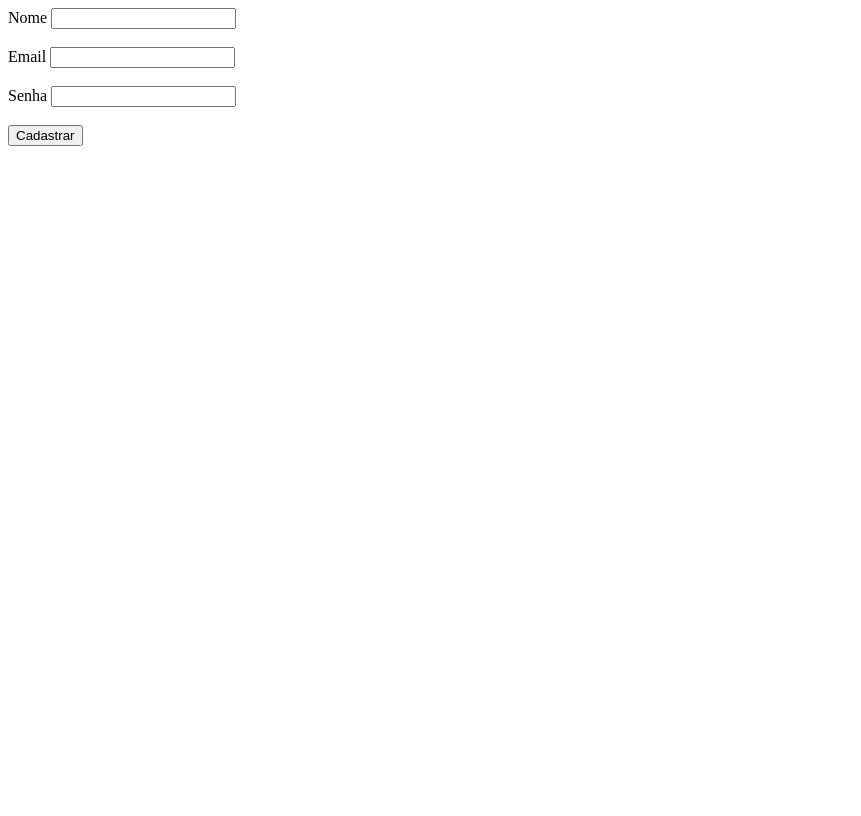
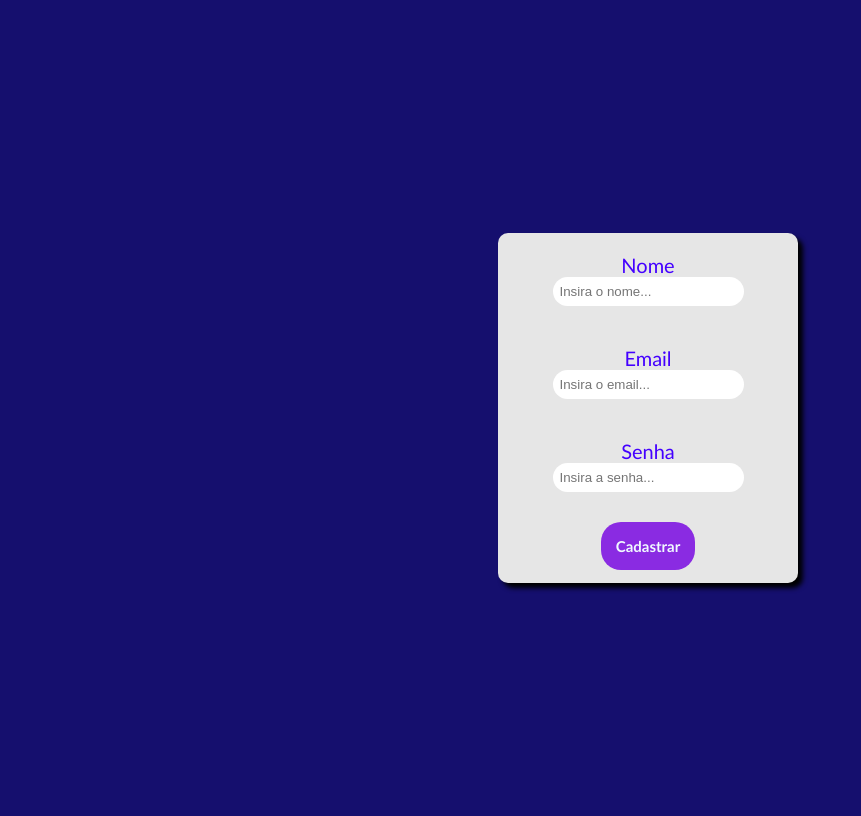
Before and after one commit to VitorCapeleti/task-manager-api, a PHP site: page / in a window 1280 px wide. Shown: the whole page, without its empty margins (0-861 px from the left). Before the commit the page ends 146 px from the top, so only its background shows below. Run offline with PHP 8.4, Linux system fonts and the light colour scheme.

Commit message:
Personalizacao basica

```diff
--- /dev/null
+++ b/src/css/style.css
@@ -0,0 +1,54 @@
+body{
+    background: rgb(21, 15, 110);
+    overflow-x: hidden;
+}
+.container{
+    width: 100vw;
+    height: 100vh;
+    display: flex;
+    flex-direction: row;
+    justify-content: center;
+    align-items: center;
+}
+.box{
+    width: 300px;
+    height: 350px;
+    background: #e6e6e6;
+    display: flex;
+    flex-direction: column;
+    align-items: center;
+    border-radius: 10px;
+    box-shadow: 5px 5px 5px black;;
+}
+.elementstxt{
+    padding: 20px;
+    display: flex;
+    flex-direction: column;
+    align-items: center;
+
+}
+.elementstxt label{
+    color: rgb(68, 0, 255);
+    font-family: 'Gill Sans', 'Gill Sans MT', Calibri, 'Trebuchet MS', sans-serif;
+    font-size: 20px;
+}
+.elementstxt input{
+    border: none;
+    border-radius: 20px;
+    padding: 7px;
+}
+.elements{
+    padding: 10px;
+    display: flex;
+    flex-direction: column;
+}
+.elements input{
+    border: none;
+    border-radius: 20px;
+    font-size: 15px;
+    font-family: 'Gill Sans', 'Gill Sans MT', Calibri, 'Trebuchet MS', sans-serif;
+    background-color: blueviolet;
+    color: aliceblue;
+    font-weight: bolder;
+    padding: 15px;
+}
--- a/src/index.php
+++ b/src/index.php
@@ -4,6 +4,7 @@
     <meta charset="UTF-8">
     <meta name="viewport" content="width=device-width, initial-scale=1.0">
     <title>Insert</title>
+    <link rel="stylesheet" href="../src/css/style.css">
 </head>
 <body>
     <?php
@@ -11,16 +12,24 @@
         $insert = new Insert($resultado);
         $insert->InserirUsuario();
     ?>
-
-    <form action="" method="post">
-        <label for="name">Nome</label>
-        <input type="text" name="name" id=""><br><br>
-        <label for="email">Email</label>
-        <input type="text" name="email" id=""><br><br>
-        <label for="password">Senha</label>
-        <input type="password" name="password" id=""><br><br>
-
-        <input type="submit" name="Cadastrar" value="Cadastrar">
+    <div class="container">
+    <form action="" method="post" class="box">
+        <div class="elementstxt">
+            <label for="name">Nome</label>
+            <input type="text" name="name" id="" placeholder="Insira o nome...">
+        </div>
+        <div class="elementstxt">
+            <label for="email">Email</label>
+            <input type="text" name="email" id="" placeholder="Insira o email...">
+        </div>
+        <div class="elementstxt">
+            <label for="password">Senha</label>
+            <input type="password" name="password" id="" placeholder="Insira a senha...">
+        </div>
+        <div class="elements">
+            <input type="submit" name="Cadastrar" value="Cadastrar">
+        </div>
     </form>
+    </div>
 </body>
 </html>
```
